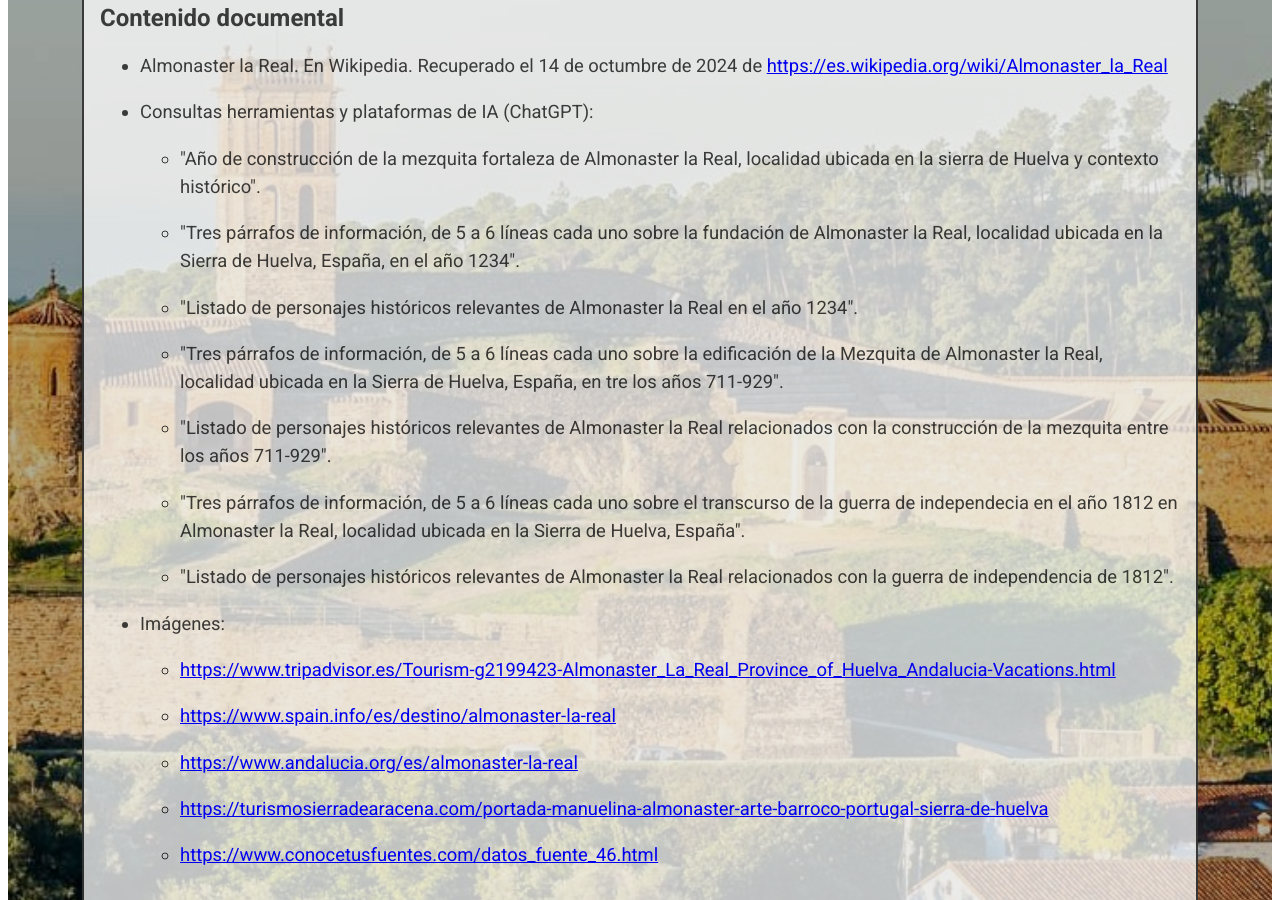
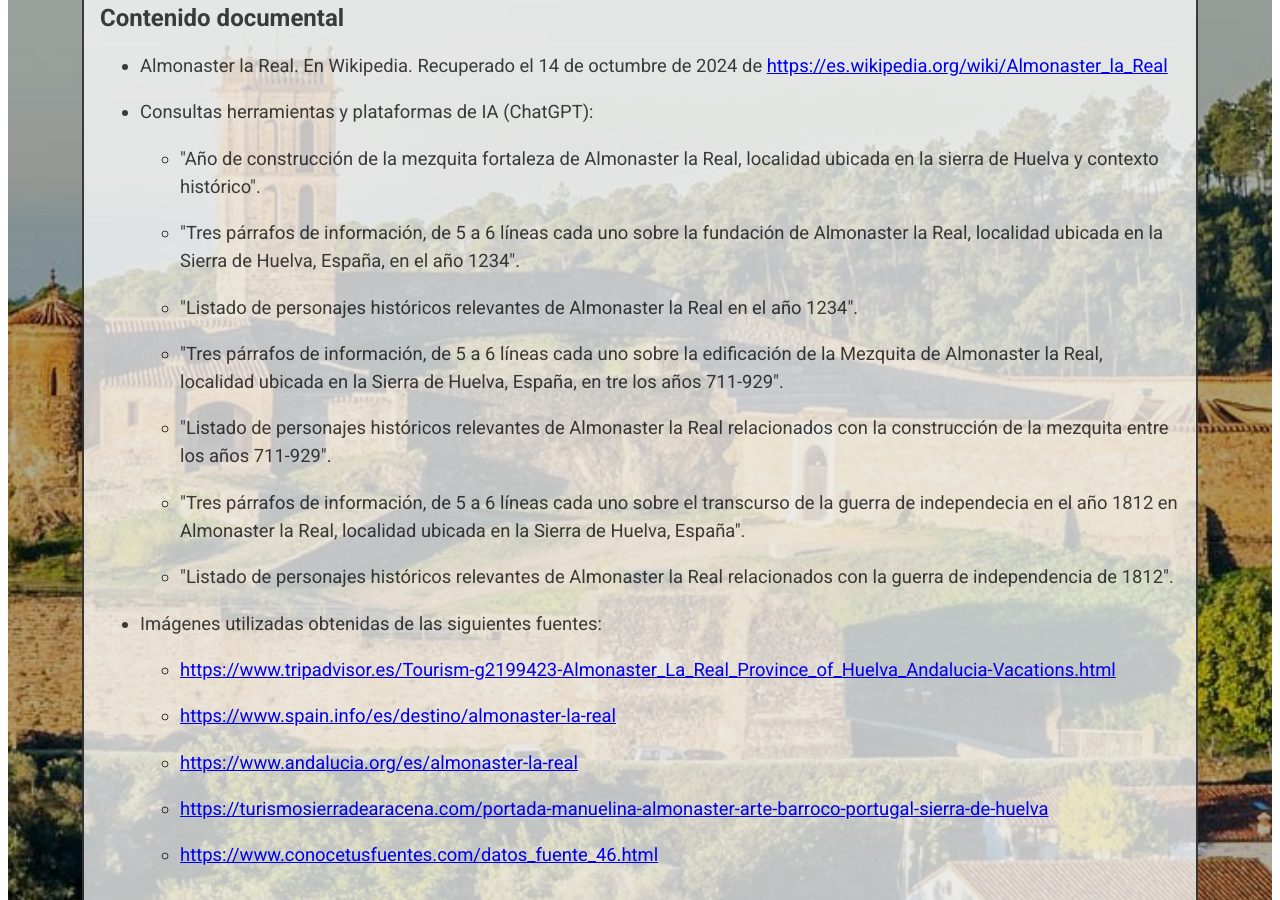
Before and after one commit to santimpguoc/M4.257---Herramientas-HTML-y-CSS---PEC2, a website built with Parcel: page src/enlaces.pug in a window 1280 px wide. Shown: the part 200-1100 px from the top of the page. Built offline with nearby package versions, Linux system fonts and the light colour scheme.

```diff
--- a/src/enlaces.pug
+++ b/src/enlaces.pug
@@ -37,7 +37,7 @@
                 li
                   p "Listado de personajes históricos relevantes de Almonaster la Real relacionados con la guerra de independencia de 1812".
             li
-              p Imágenes:
+              p Imágenes utilizadas obtenidas de las siguientes fuentes:
               ul
                 li
                   p
```
Also changed, not shown: dist/enlaces.html.
